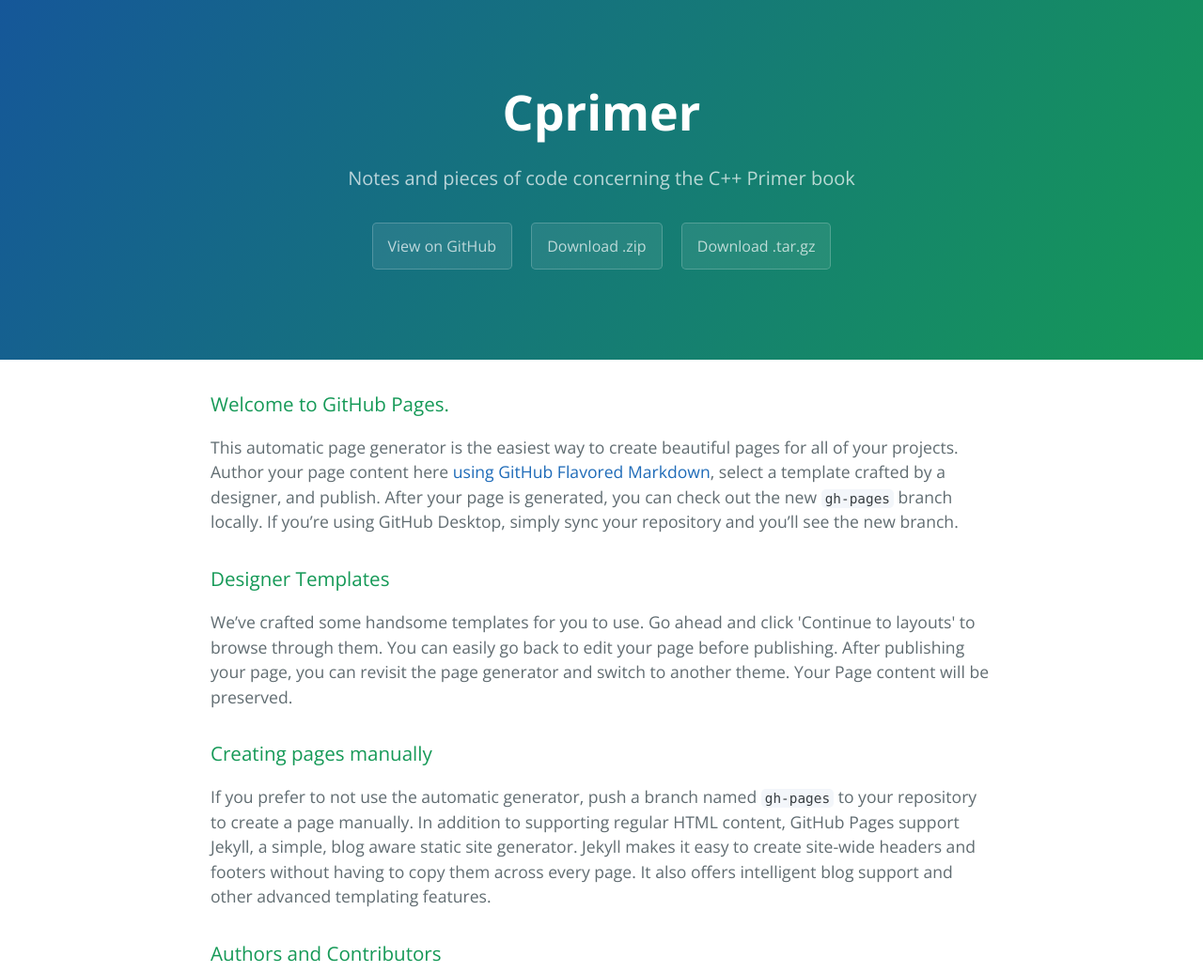
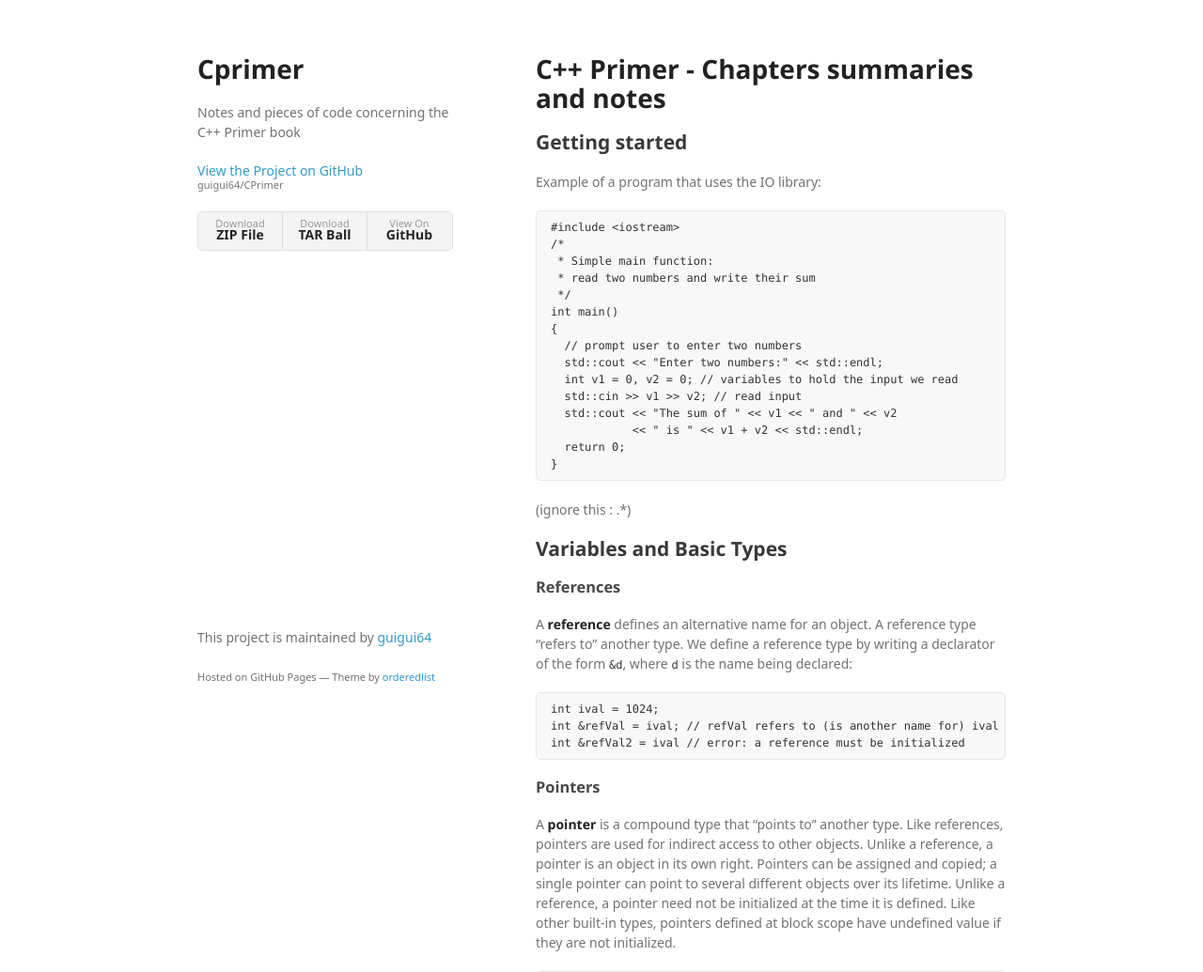
Before and after one commit to guigui64/CPrimer, a plain HTML site: page index.html in a window 1280 px wide. Shown: the top 1035 px of the page at 94% size. Drawn offline with nearby package versions, Linux system fonts and the light colour scheme; a web font is replaced by a local one.

Commit message:
Create master branch via GitHub

```diff
--- a/index.html
+++ b/index.html
@@ -1,57 +1,132 @@
-<!DOCTYPE html>
-<html lang="en-us">
+<!doctype html>
+<html>
   <head>
-    <meta charset="UTF-8">
+    <meta charset="utf-8">
+    <meta http-equiv="X-UA-Compatible" content="chrome=1">
     <title>Cprimer by guigui64</title>
-    <meta name="viewport" content="width=device-width, initial-scale=1">
-    <link rel="stylesheet" type="text/css" href="stylesheets/normalize.css" media="screen">
-    <link href='https://fonts.googleapis.com/css?family=Open+Sans:400,700' rel='stylesheet' type='text/css'>
-    <link rel="stylesheet" type="text/css" href="stylesheets/stylesheet.css" media="screen">
-    <link rel="stylesheet" type="text/css" href="stylesheets/github-light.css" media="screen">
+
+    <link rel="stylesheet" href="stylesheets/styles.css">
+    <link rel="stylesheet" href="stylesheets/github-light.css">
+    <meta name="viewport" content="width=device-width">
+    <!--[if lt IE 9]>
+    <script src="//html5shiv.googlecode.com/svn/trunk/html5.js"></script>
+    <![endif]-->
   </head>
   <body>
-    <section class="page-header">
-      <h1 class="project-name">Cprimer</h1>
-      <h2 class="project-tagline">Notes and pieces of code concerning the C++ Primer book</h2>
-      <a href="https://github.com/guigui64/CPrimer" class="btn">View on GitHub</a>
-      <a href="https://github.com/guigui64/CPrimer/zipball/master" class="btn">Download .zip</a>
-      <a href="https://github.com/guigui64/CPrimer/tarball/master" class="btn">Download .tar.gz</a>
-    </section>
+    <div class="wrapper">
+      <header>
+        <h1>Cprimer</h1>
+        <p>Notes and pieces of code concerning the C++ Primer book</p>
 
-    <section class="main-content">
-      <h3>
-<a id="welcome-to-github-pages" class="anchor" href="#welcome-to-github-pages" aria-hidden="true"><span aria-hidden="true" class="octicon octicon-link"></span></a>Welcome to GitHub Pages.</h3>
+        <p class="view"><a href="https://github.com/guigui64/CPrimer">View the Project on GitHub <small>guigui64/CPrimer</small></a></p>
 
-<p>This automatic page generator is the easiest way to create beautiful pages for all of your projects. Author your page content here <a href="https://guides.github.com/features/mastering-markdown/">using GitHub Flavored Markdown</a>, select a template crafted by a designer, and publish. After your page is generated, you can check out the new <code>gh-pages</code> branch locally. If you’re using GitHub Desktop, simply sync your repository and you’ll see the new branch.</p>
+
+        <ul>
+          <li><a href="https://github.com/guigui64/CPrimer/zipball/master">Download <strong>ZIP File</strong></a></li>
+          <li><a href="https://github.com/guigui64/CPrimer/tarball/master">Download <strong>TAR Ball</strong></a></li>
+          <li><a href="https://github.com/guigui64/CPrimer">View On <strong>GitHub</strong></a></li>
+        </ul>
+      </header>
+      <section>
+        <h1>
+<a id="c-primer---chapters-summaries-and-notes" class="anchor" href="#c-primer---chapters-summaries-and-notes" aria-hidden="true"><span aria-hidden="true" class="octicon octicon-link"></span></a>C++ Primer - Chapters summaries and notes</h1>
+
+<h2>
+<a id="getting-started" class="anchor" href="#getting-started" aria-hidden="true"><span aria-hidden="true" class="octicon octicon-link"></span></a>Getting started</h2>
+
+<p>Example of a program that uses the IO library:</p>
+
+<pre><code>#include &lt;iostream&gt;
+/*
+ * Simple main function:
+ * read two numbers and write their sum
+ */
+int main()
+{
+  // prompt user to enter two numbers
+  std::cout &lt;&lt; "Enter two numbers:" &lt;&lt; std::endl;
+  int v1 = 0, v2 = 0; // variables to hold the input we read
+  std::cin &gt;&gt; v1 &gt;&gt; v2; // read input
+  std::cout &lt;&lt; "The sum of " &lt;&lt; v1 &lt;&lt; " and " &lt;&lt; v2
+            &lt;&lt; " is " &lt;&lt; v1 + v2 &lt;&lt; std::endl;
+  return 0;
+}
+</code></pre>
+
+<p>(ignore this : .*)</p>
+
+<h2>
+<a id="variables-and-basic-types" class="anchor" href="#variables-and-basic-types" aria-hidden="true"><span aria-hidden="true" class="octicon octicon-link"></span></a>Variables and Basic Types</h2>
 
 <h3>
-<a id="designer-templates" class="anchor" href="#designer-templates" aria-hidden="true"><span aria-hidden="true" class="octicon octicon-link"></span></a>Designer Templates</h3>
+<a id="references" class="anchor" href="#references" aria-hidden="true"><span aria-hidden="true" class="octicon octicon-link"></span></a>References</h3>
 
-<p>We’ve crafted some handsome templates for you to use. Go ahead and click 'Continue to layouts' to browse through them. You can easily go back to edit your page before publishing. After publishing your page, you can revisit the page generator and switch to another theme. Your Page content will be preserved.</p>
+<p>A <strong>reference</strong> defines an alternative name for an object. A reference type “refers to” another type. We define a reference type by writing a declarator of the form <code>&amp;d</code>, where <code>d</code> is the name being declared:</p>
+
+<pre><code>int ival = 1024;
+int &amp;refVal = ival; // refVal refers to (is another name for) ival
+int &amp;refVal2 = ival // error: a reference must be initialized
+</code></pre>
 
 <h3>
-<a id="creating-pages-manually" class="anchor" href="#creating-pages-manually" aria-hidden="true"><span aria-hidden="true" class="octicon octicon-link"></span></a>Creating pages manually</h3>
+<a id="pointers" class="anchor" href="#pointers" aria-hidden="true"><span aria-hidden="true" class="octicon octicon-link"></span></a>Pointers</h3>
 
-<p>If you prefer to not use the automatic generator, push a branch named <code>gh-pages</code> to your repository to create a page manually. In addition to supporting regular HTML content, GitHub Pages support Jekyll, a simple, blog aware static site generator. Jekyll makes it easy to create site-wide headers and footers without having to copy them across every page. It also offers intelligent blog support and other advanced templating features.</p>
+<p>A <strong>pointer</strong> is a compound type that “points to” another type. Like references, pointers are used for indirect access to other objects. Unlike a reference, a pointer is an object in its own right. Pointers can be assigned and copied; a single pointer can point to several different objects over its lifetime. Unlike a reference, a pointer need not be initialized at the time it is defined. Like other built-in types, pointers defined at block scope have undefined value if they are not initialized.</p>
+
+<pre><code>int ival = 42;
+int *p = &amp;ival; // p holds the address of ival; p is a pointer to ival
+cout &lt;&lt; *p;     // * yields the object to which p points; prints 42
+</code></pre>
+
+<p>(ignore this : .*)</p>
 
 <h3>
-<a id="authors-and-contributors" class="anchor" href="#authors-and-contributors" aria-hidden="true"><span aria-hidden="true" class="octicon octicon-link"></span></a>Authors and Contributors</h3>
+<a id="summary" class="anchor" href="#summary" aria-hidden="true"><span aria-hidden="true" class="octicon octicon-link"></span></a>Summary</h3>
 
-<p>You can @mention a GitHub username to generate a link to their profile. The resulting <code>&lt;a&gt;</code> element will link to the contributor’s GitHub Profile. For example: In 2007, Chris Wanstrath (<a href="https://github.com/defunkt" class="user-mention">@defunkt</a>), PJ Hyett (<a href="https://github.com/pjhyett" class="user-mention">@pjhyett</a>), and Tom Preston-Werner (<a href="https://github.com/mojombo" class="user-mention">@mojombo</a>) founded GitHub.</p>
+<p>Types are fundamental to all programming in C++.</p>
 
-<h3>
-<a id="support-or-contact" class="anchor" href="#support-or-contact" aria-hidden="true"><span aria-hidden="true" class="octicon octicon-link"></span></a>Support or Contact</h3>
+<p>Each type defines the storage requirements and the operations that may be performed on objects of that type. The language provides a set of fundamental built-in types such as <code>int</code> and <code>char</code>, which are closely tied to their representation on the machine’s hardware. Types can be non<code>const</code> or <code>const</code>; a <code>const</code> object must be initialized and, once initialized, its value may not be changed. In addition, we can define compound types, such as pointers or references. A compound type is one that is defined in terms of another type.</p>
 
-<p>Having trouble with Pages? Check out our <a href="https://help.github.com/pages">documentation</a> or <a href="https://github.com/contact">contact support</a> and we’ll help you sort it out.</p>
+<p>The language lets us define our own types by defining classes. The library uses the class facility to provide a set of higher-level abstractions such as the IO and <code>string</code> types.</p>
 
-      <footer class="site-footer">
-        <span class="site-footer-owner"><a href="https://github.com/guigui64/CPrimer">Cprimer</a> is maintained by <a href="https://github.com/guigui64">guigui64</a>.</span>
+<h2>
+<a id="strings-vectors-and-arrays" class="anchor" href="#strings-vectors-and-arrays" aria-hidden="true"><span aria-hidden="true" class="octicon octicon-link"></span></a>Strings, Vectors, and Arrays</h2>
 
-        <span class="site-footer-credits">This page was generated by <a href="https://pages.github.com">GitHub Pages</a> using the <a href="https://github.com/jasonlong/cayman-theme">Cayman theme</a> by <a href="https://twitter.com/jasonlong">Jason Long</a>.</span>
+<p>Among the most important library types are <code>vector</code> and <code>string</code>. A <code>string</code> is a variable-length sequence of characters, and a <code>vector</code> is a container of objects of a single type.</p>
+
+<p>Iterators allow indirect access to objects stored in a container. Iterators are used to access and navigate between the elements in <code>string</code>s and <code>vector</code>s.</p>
+
+<p>Arrays and pointers to array elements provide low-level analogs to the <code>vector</code> and <code>string</code> libraries. In general, the library classes should be used in preference to low-level array and pointer alternatives built into the language.</p>
+
+<h2>
+<a id="functions" class="anchor" href="#functions" aria-hidden="true"><span aria-hidden="true" class="octicon octicon-link"></span></a>Functions</h2>
+
+<p>Functions are named units of computation and are essential to structuring even modest programs. Every function has a return type, a name, a (possibly empty) list of parameters, and a function body. The function body is a block that is executed when the function is called. When a function is called, the arguments passed to the function must be compatible with the types of the corresponding parameters.</p>
+
+<p>In C++, functions may be overloaded: The same name may be used to define different functions as long as the number or types of the parameters in the functions differ. The compiler automatically figures out which function to call based on the arguments in a call. The process of selecting the right function from a set of overloaded functions is referred to as function matching.</p>
+
+<h2>
+<a id="classes" class="anchor" href="#classes" aria-hidden="true"><span aria-hidden="true" class="octicon octicon-link"></span></a>Classes</h2>
+
+<p>Classes are the most fundamental feature in C++. Classes let us define new types for our applications, making our programs shorter and easier to modify.</p>
+
+<p>Data abstraction—the ability to define both data and function members—and encapsulation—the ability to protect class members from general access—are fundamental to classes. We encapsulate a class by defining its implementation members as <code>private</code>. Classes may grant access to their non<code>public</code> member by designating another class or function as a friend.</p>
+
+<p>Classes may define constructors, which are special member functions that control how objects are initialized. Constructors may be overloaded. Constructors should use a constructor initializer list to initialize all the data members.</p>
+
+<p>Classes may also define <code>mutable</code> or <code>static</code> members. A <code>mutable</code> member is a data member that is never <code>const</code>; its value may be changed inside a <code>const</code> member function. A <code>static</code> member can be either function or data; <code>static</code> members exist independently of the objects of the class type.</p>
+
+<h2>
+<a id="the-io-library" class="anchor" href="#the-io-library" aria-hidden="true"><span aria-hidden="true" class="octicon octicon-link"></span></a>The IO Library</h2>
+
+<p>3 headers : <code>iostream</code> for streams, <code>fstream</code> for files and <code>sstream</code> for <code>string</code>s</p>
+      </section>
+      <footer>
+        <p>This project is maintained by <a href="https://github.com/guigui64">guigui64</a></p>
+        <p><small>Hosted on GitHub Pages &mdash; Theme by <a href="https://github.com/orderedlist">orderedlist</a></small></p>
       </footer>
-
-    </section>
-
+    </div>
+    <script src="javascripts/scale.fix.js"></script>
 
   </body>
 </html>
--- /dev/null
+++ b/stylesheets/styles.css
@@ -0,0 +1,324 @@
+@font-face {
+  font-family: 'Noto Sans';
+  font-weight: 400;
+  font-style: normal;
+  src: url('../fonts/Noto-Sans-regular/Noto-Sans-regular.eot');
+  src: url('../fonts/Noto-Sans-regular/Noto-Sans-regular.eot?#iefix') format('embedded-opentype'),
+       local('Noto Sans'),
+       local('Noto-Sans-regular'),
+       url('../fonts/Noto-Sans-regular/Noto-Sans-regular.woff2') format('woff2'),
+       url('../fonts/Noto-Sans-regular/Noto-Sans-regular.woff') format('woff'),
+       url('../fonts/Noto-Sans-regular/Noto-Sans-regular.ttf') format('truetype'),
+       url('../fonts/Noto-Sans-regular/Noto-Sans-regular.svg#NotoSans') format('svg');
+}
+
+@font-face {
+  font-family: 'Noto Sans';
+  font-weight: 700;
+  font-style: normal;
+  src: url('../fonts/Noto-Sans-700/Noto-Sans-700.eot');
+  src: url('../fonts/Noto-Sans-700/Noto-Sans-700.eot?#iefix') format('embedded-opentype'),
+       local('Noto Sans Bold'),
+       local('Noto-Sans-700'),
+       url('../fonts/Noto-Sans-700/Noto-Sans-700.woff2') format('woff2'),
+       url('../fonts/Noto-Sans-700/Noto-Sans-700.woff') format('woff'),
+       url('../fonts/Noto-Sans-700/Noto-Sans-700.ttf') format('truetype'),
+       url('../fonts/Noto-Sans-700/Noto-Sans-700.svg#NotoSans') format('svg');
+}
+
+@font-face {
+  font-family: 'Noto Sans';
+  font-weight: 400;
+  font-style: italic;
+  src: url('../fonts/Noto-Sans-italic/Noto-Sans-italic.eot');
+  src: url('../fonts/Noto-Sans-italic/Noto-Sans-italic.eot?#iefix') format('embedded-opentype'),
+       local('Noto Sans Italic'),
+       local('Noto-Sans-italic'),
+       url('../fonts/Noto-Sans-italic/Noto-Sans-italic.woff2') format('woff2'),
+       url('../fonts/Noto-Sans-italic/Noto-Sans-italic.woff') format('woff'),
+       url('../fonts/Noto-Sans-italic/Noto-Sans-italic.ttf') format('truetype'),
+       url('../fonts/Noto-Sans-italic/Noto-Sans-italic.svg#NotoSans') format('svg');
+}
+
+@font-face {
+  font-family: 'Noto Sans';
+  font-weight: 700;
+  font-style: italic;
+  src: url('../fonts/Noto-Sans-700italic/Noto-Sans-700italic.eot');
+  src: url('../fonts/Noto-Sans-700italic/Noto-Sans-700italic.eot?#iefix') format('embedded-opentype'),
+       local('Noto Sans Bold Italic'),
+       local('Noto-Sans-700italic'),
+       url('../fonts/Noto-Sans-700italic/Noto-Sans-700italic.woff2') format('woff2'),
+       url('../fonts/Noto-Sans-700italic/Noto-Sans-700italic.woff') format('woff'),
+       url('../fonts/Noto-Sans-700italic/Noto-Sans-700italic.ttf') format('truetype'),
+       url('../fonts/Noto-Sans-700italic/Noto-Sans-700italic.svg#NotoSans') format('svg');
+}
+
+body {
+  background-color: #fff;
+  padding:50px;
+  font: 14px/1.5 "Noto Sans", "Helvetica Neue", Helvetica, Arial, sans-serif;
+  color:#727272;
+  font-weight:400;
+}
+
+h1, h2, h3, h4, h5, h6 {
+  color:#222;
+  margin:0 0 20px;
+}
+
+p, ul, ol, table, pre, dl {
+  margin:0 0 20px;
+}
+
+h1, h2, h3 {
+  line-height:1.1;
+}
+
+h1 {
+  font-size:28px;
+}
+
+h2 {
+  color:#393939;
+}
+
+h3, h4, h5, h6 {
+  color:#494949;
+}
+
+a {
+  color:#39c;
+  text-decoration:none;
+}
+
+a:hover {
+  color:#069;
+}
+
+a small {
+  font-size:11px;
+  color:#777;
+  margin-top:-0.3em;
+  display:block;
+}
+
+a:hover small {
+  color:#777;
+}
+
+.wrapper {
+  width:860px;
+  margin:0 auto;
+}
+
+blockquote {
+  border-left:1px solid #e5e5e5;
+  margin:0;
+  padding:0 0 0 20px;
+  font-style:italic;
+}
+
+code, pre {
+  font-family:Monaco, Bitstream Vera Sans Mono, Lucida Console, Terminal, Consolas, Liberation Mono, DejaVu Sans Mono, Courier New, monospace;
+  color:#333;
+  font-size:12px;
+}
+
+pre {
+  padding:8px 15px;
+  background: #f8f8f8;
+  border-radius:5px;
+  border:1px solid #e5e5e5;
+  overflow-x: auto;
+}
+
+table {
+  width:100%;
+  border-collapse:collapse;
+}
+
+th, td {
+  text-align:left;
+  padding:5px 10px;
+  border-bottom:1px solid #e5e5e5;
+}
+
+dt {
+  color:#444;
+  font-weight:700;
+}
+
+th {
+  color:#444;
+}
+
+img {
+  max-width:100%;
+}
+
+header {
+  width:270px;
+  float:left;
+  position:fixed;
+  -webkit-font-smoothing:subpixel-antialiased;
+}
+
+header ul {
+  list-style:none;
+  height:40px;
+  padding:0;
+  background: #f4f4f4;
+  border-radius:5px;
+  border:1px solid #e0e0e0;
+  width:270px;
+}
+
+header li {
+  width:89px;
+  float:left;
+  border-right:1px solid #e0e0e0;
+  height:40px;
+}
+
+header li:first-child a {
+  border-radius:5px 0 0 5px;
+}
+
+header li:last-child a {
+  border-radius:0 5px 5px 0;
+}
+
+header ul a {
+  line-height:1;
+  font-size:11px;
+  color:#999;
+  display:block;
+  text-align:center;
+  padding-top:6px;
+  height:34px;
+}
+
+header ul a:hover {
+  color:#999;
+}
+
+header ul a:active {
+  background-color:#f0f0f0;
+}
+
+strong {
+  color:#222;
+  font-weight:700;
+}
+
+header ul li + li + li {
+  border-right:none;
+  width:89px;
+}
+
+header ul a strong {
+  font-size:14px;
+  display:block;
+  color:#222;
+}
+
+section {
+  width:500px;
+  float:right;
+  padding-bottom:50px;
+}
+
+small {
+  font-size:11px;
+}
+
+hr {
+  border:0;
+  background:#e5e5e5;
+  height:1px;
+  margin:0 0 20px;
+}
+
+footer {
+  width:270px;
+  float:left;
+  position:fixed;
+  bottom:50px;
+  -webkit-font-smoothing:subpixel-antialiased;
+}
+
+@media print, screen and (max-width: 960px) {
+
+  div.wrapper {
+    width:auto;
+    margin:0;
+  }
+
+  header, section, footer {
+    float:none;
+    position:static;
+    width:auto;
+  }
+
+  header {
+    padding-right:320px;
+  }
+
+  section {
+    border:1px solid #e5e5e5;
+    border-width:1px 0;
+    padding:20px 0;
+    margin:0 0 20px;
+  }
+
+  header a small {
+    display:inline;
+  }
+
+  header ul {
+    position:absolute;
+    right:50px;
+    top:52px;
+  }
+}
+
+@media print, screen and (max-width: 720px) {
+  body {
+    word-wrap:break-word;
+  }
+
+  header {
+    padding:0;
+  }
+
+  header ul, header p.view {
+    position:static;
+  }
+
+  pre, code {
+    word-wrap:normal;
+  }
+}
+
+@media print, screen and (max-width: 480px) {
+  body {
+    padding:15px;
+  }
+
+  header ul {
+    width:99%;
+  }
+
+  header li, header ul li + li + li {
+    width:33%;
+  }
+}
+
+@media print {
+  body {
+    padding:0.4in;
+    font-size:12pt;
+    color:#444;
+  }
+}
```
Also changed, not shown: javascripts/scale.fix.js (added, +17 -0 lines), params.json (+1 -1 lines).
